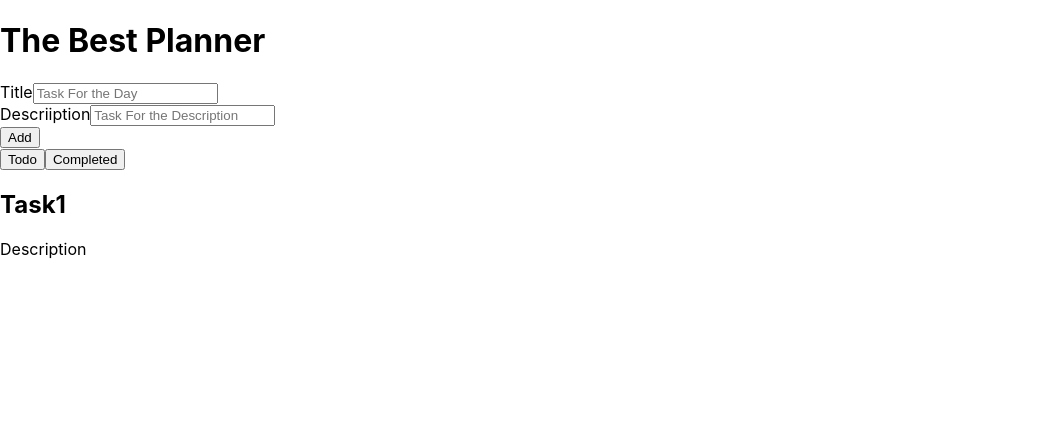
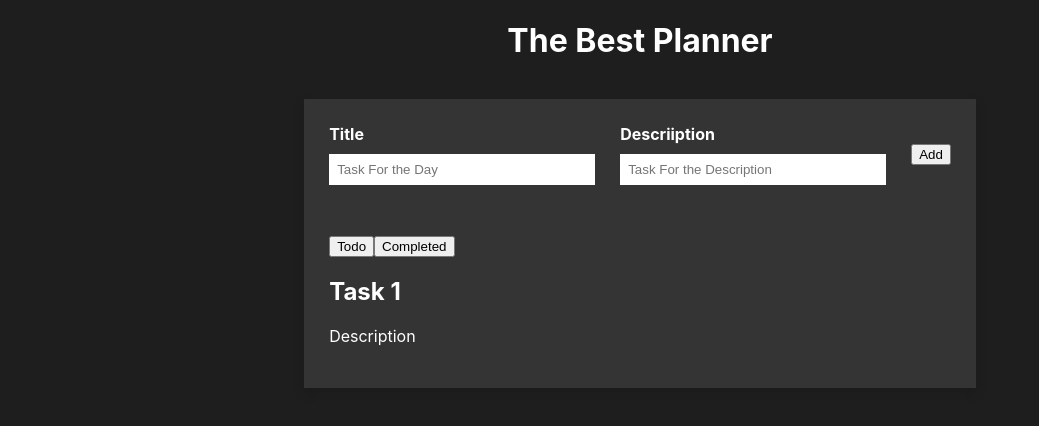
Before and after one commit to MBUDA-BRANICE-NJIRA/Todo-List-Pro., a React (Create React App) app: page / in a window 1280 px wide. Shown: the top 426 px of the page, without its empty margins (0-1039 px from the left). Built offline with nearby package versions, Linux system fonts and the light colour scheme.

Commit message:
Styled the input and gave it a focus display using css

```diff
--- a/src/App.css
+++ b/src/App.css
@@ -36,3 +36,55 @@
     transform: rotate(360deg);
   }
 } */
+
+body{
+  background-color: #1f1e1e;
+  color: white;
+  overflow: hidden;
+
+}
+h1{
+  text-align: center;
+}
+.todo-box{
+  background: #353434;
+  padding: 2%;
+  width: fit-content;
+  margin-left: auto;
+  margin-right: auto;
+  margin-top: 3%;
+  max-height: 80%;
+  overflow-y: auto;
+  box-shadow: 0px 5px 7px rgb(27, 27,27);
+}
+
+.todo-input{
+  display: flex;
+  align-items: center;
+  justify-content: center;
+  box-shadow: 1px solid rgb(78, 78, 78);
+  padding-bottom: 25px;
+  margin-bottom: 25px;
+}
+
+.todo-items{
+  display: flex;
+  flex-direction: column;
+  align-items: flex-start;
+  margin-right: 25px;
+}
+
+.todo-items label{
+  font-weight: bold;
+  margin-bottom: 10px;
+}
+
+.todo-items input{
+  padding: 8px;
+  border: none;
+  width: 250px;
+}
+.todo-items input:focus{
+
+ outline: 2px solid rgb(0, 230, 122);
+}
--- a/src/App.js
+++ b/src/App.js
@@ -1,4 +1,4 @@
-import './App.css';
+import "./App.css";
 
 function App() {
   return (
@@ -9,19 +9,20 @@ function App() {
         <div className="todo-input">
 
           <div className="todo-items">
-            <label htmlFor="">Title</label>
-            <input type="text" placeholder='Task For the Day' />
+            <label>Title</label>
+            <input type="text" placeholder="Task For the Day" />
           </div>
 
           <div className="todo-items">
-            <label htmlFor="">Descriiption</label>
-            <input type="text" placeholder='Task For the Description' />
+            <label>Descriiption</label>
+            <input type="text" placeholder="Task For the Description" />
           </div>
 
-          <button className="primary-button" type='button'>Add</button>
+          <button className="primary-button" type="button">
+            Add
+          </button>
+        </div>
 
-        </div>
-      </div>
 
         <div className="btnArea">
             <button>Todo</button>
@@ -30,12 +31,12 @@ function App() {
 
           <div className="displayArea">
             <div className="items">
-          <h2>Task1</h2>
+              <h2>Task 1</h2>
               <p> Description</p>
-
             </div>
           </div>
 
+      </div>
     </div>
   );
 }
```
Lines whose indentation alone changed are shown as unchanged.
